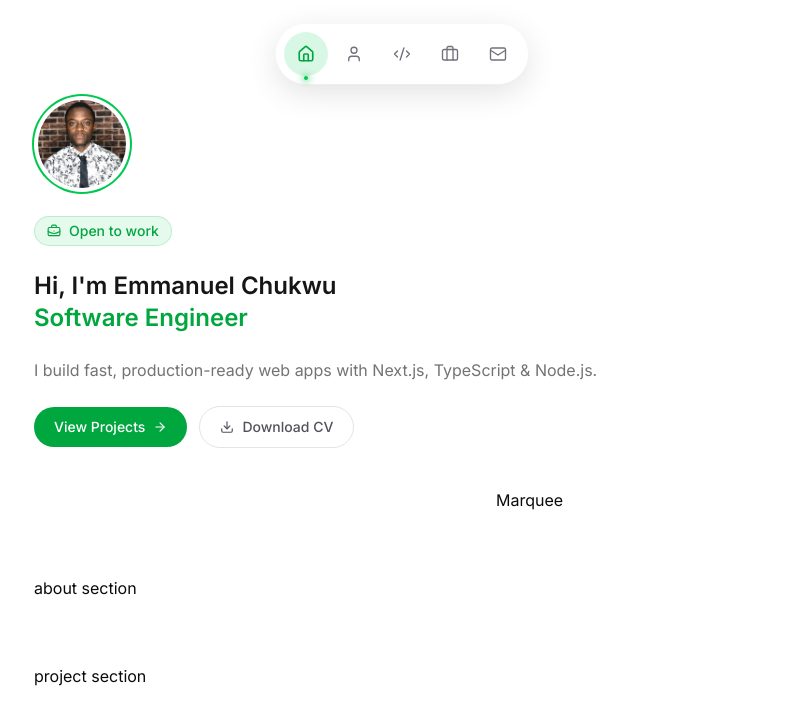
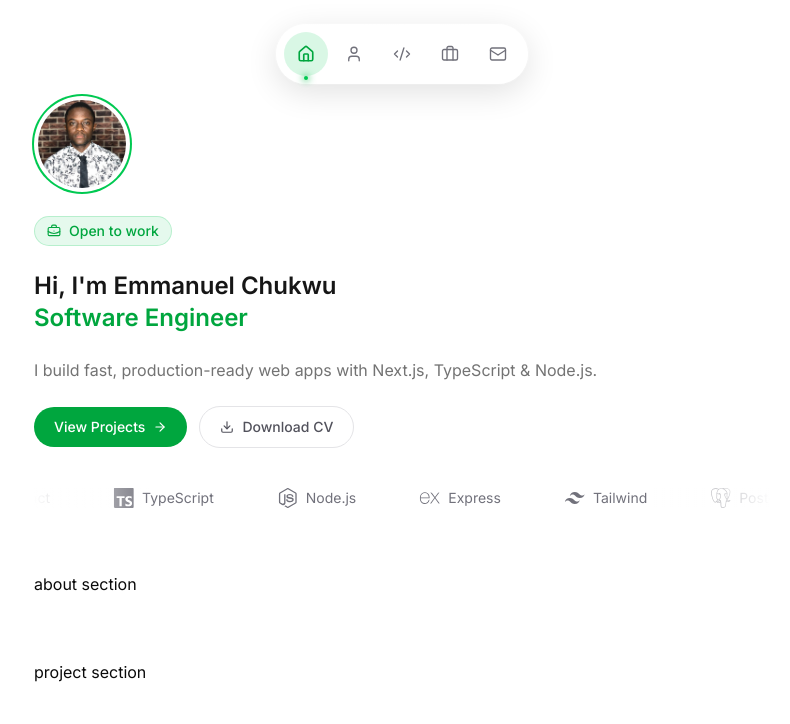
Before and after one commit to emdevbuilds/portfolio, a Next.js app: page / in a window 1280 px wide. Shown: the top 724 px of the page, without its empty margins (238-1028 px from the left). Built offline with nearby package versions, Linux system fonts and the light colour scheme.

Commit message:
added tech stack to the marquee

```diff
--- a/src/app/page.tsx
+++ b/src/app/page.tsx
@@ -4,9 +4,10 @@
 // import Link from "next/link";
 import Typewriter from "typewriter-effect";
 import ZoomableImage from "@/components/ZoomableImage";
+import Marquee from "react-fast-marquee";
 import { BriefcaseBusiness } from "lucide-react";
 import CtaButtons from "@/components/CtaButton";
-import Marquee from "react-fast-marquee";
+import { techStack } from "@/lib/techStack";
 
 export default function Home() {
   return (
@@ -58,7 +59,17 @@ export default function Home() {
       </section>
 
       <section id="marquee" className="mt-10" aria-label="Tech stack">
-        <Marquee>Marquee</Marquee>
+        <Marquee gradient={true} gradientWidth={120} speed={40}>
+          {techStack.map(({ name, Icon }) => (
+            <div
+              key={name}
+              className="flex items-center gap-2 mx-8 text-sm text-zinc-500"
+            >
+              <Icon size={20} />
+              <span>{name}</span>
+            </div>
+          ))}
+        </Marquee>
       </section>
 
       <section id="about" className="mt-16 flex flex-col gap-6">
--- a/src/lib/techStack.ts
+++ b/src/lib/techStack.ts
@@ -3,22 +3,31 @@ import {
   SiTypescript,
   SiNodedotjs,
   SiReact,
+  SiExpress,
   SiTailwindcss,
+  SiMongodb,
   SiPostgresql,
+  SiPrisma,
+  SiPython,
+  SiDocker,
 } from "react-icons/si";
 import type { IconType } from "react-icons";
 
 export type TechItem = {
   name: string;
   Icon: IconType;
-  color: string;
 };
 
 export const techStack: TechItem[] = [
-  { name: "Next.js", Icon: SiNextdotjs, color: "#000000" },
-  { name: "React", Icon: SiReact, color: "#61DAFB" },
-  { name: "TypeScript", Icon: SiTypescript, color: "#3178C6" },
-  { name: "Node.js", Icon: SiNodedotjs, color: "#339933" },
-  { name: "Tailwind", Icon: SiTailwindcss, color: "#06B6D4" },
-  { name: "PostgreSQL", Icon: SiPostgresql, color: "#4169E1" },
+  { name: "Next.js", Icon: SiNextdotjs },
+  { name: "React", Icon: SiReact },
+  { name: "TypeScript", Icon: SiTypescript },
+  { name: "Node.js", Icon: SiNodedotjs },
+  { name: "Express", Icon: SiExpress },
+  { name: "Tailwind", Icon: SiTailwindcss },
+  { name: "PostgreSQL", Icon: SiPostgresql },
+  { name: "MongoDB", Icon: SiMongodb },
+  { name: "Prisma", Icon: SiPrisma },
+  { name: "Python", Icon: SiPython },
+  { name: "Docker", Icon: SiDocker },
 ];
```
